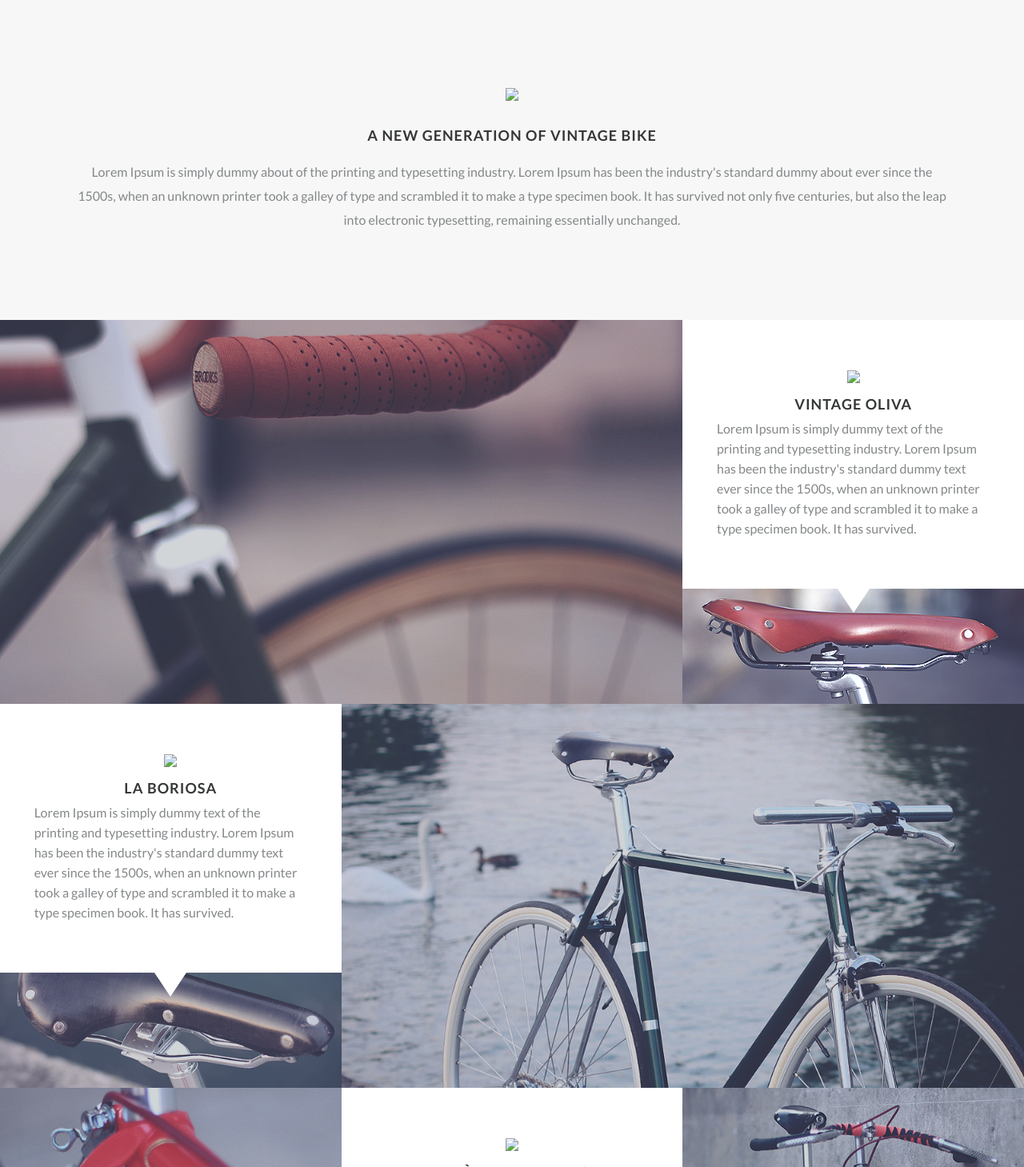
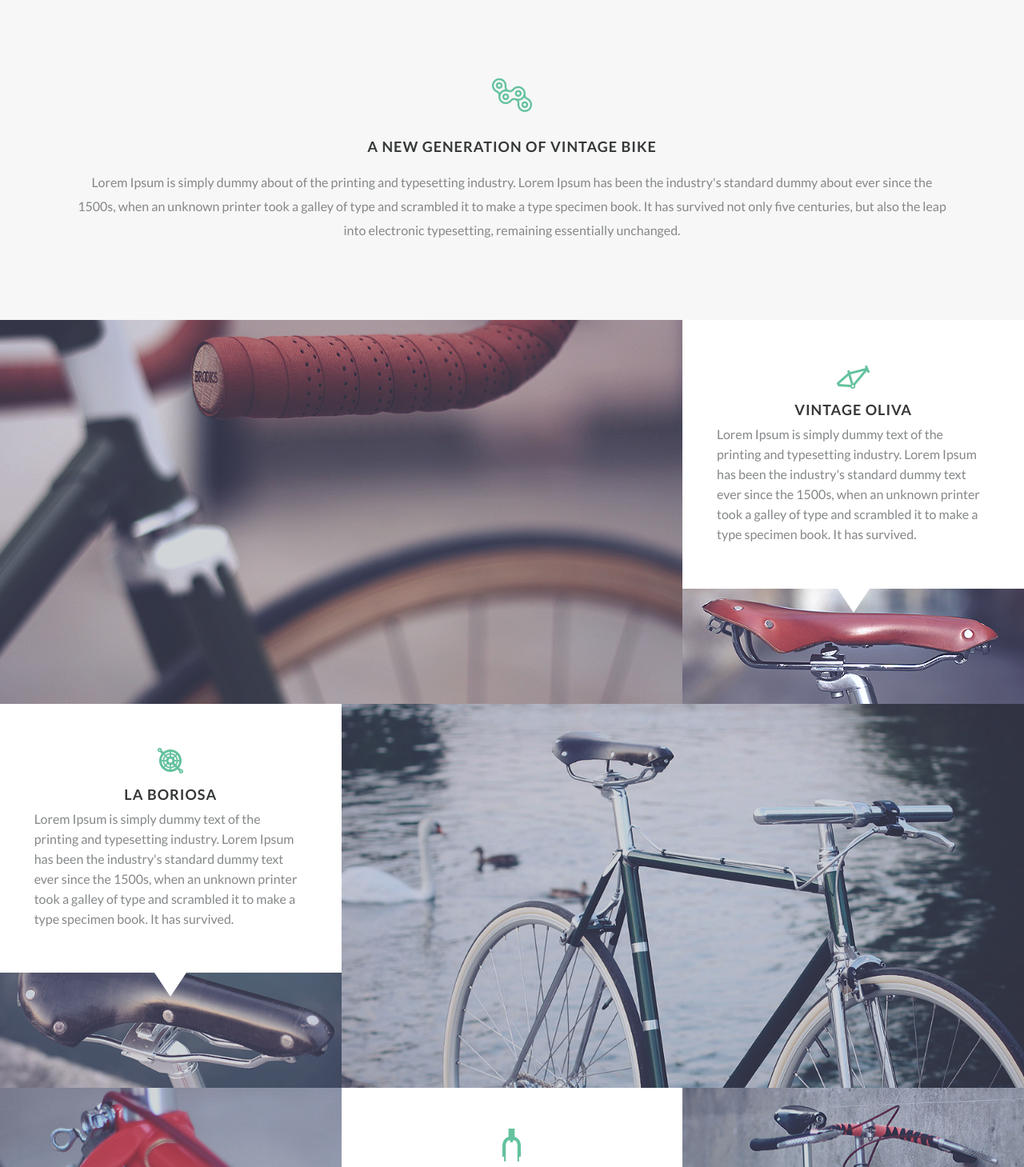
Before and after one commit to kros1s/aod_adaptive, a plain HTML site: page index.html in a window 1280 px wide. Shown: the part 800-2259 px from the top of the page at 80% size. Drawn offline with nearby package versions, Linux system fonts and the light colour scheme; files that its build step writes are made by us from their sources; the site is published under a folder, as on GitHub Pages, so addresses that start at the root find nothing; files whose address does not match are found by name.

Commit message:
deploy none

```diff
--- a/index.html
+++ b/index.html
@@ -20,7 +20,7 @@
     <!-- MAIN SECTION-->
     <main class="grid-case">
       <!-- TITLE ROW-->
-      <section class="title-row"><img src="/img/main/icon-01.png">
+      <section class="title-row"><img src="img/main/icon-01.png">
         <h1 class="__title">A NEW GENERATION OF VINTAGE BIKE</h1>
         <p class="__text">Lorem Ipsum is simply dummy about of the printing and typesetting industry. Lorem Ipsum has been the industry's standard dummy about ever since the 1500s, when an unknown printer took a galley of type and scrambled it to make a type specimen book. It has survived not only five centuries, but also the leap into electronic typesetting, remaining essentially unchanged.</p>
       </section>
@@ -28,7 +28,7 @@
       <section class="first-row"><a class="link-row" href="#"><img class="img-row" src="img/main/content-01.png"><img class="logo-row" src="img/main/logo-01.png"></a>
         <section class="about-row">
           <div class="__content">
-            <div class="_logo"><img src="/img/main/icon-02.png"></div>
+            <div class="_logo"><img src="img/main/icon-02.png"></div>
             <h1 class="_title">vintage Oliva</h1>
             <p class="_text">Lorem Ipsum is simply dummy text of the printing and typesetting industry. Lorem Ipsum has been the industry's standard dummy text ever since the 1500s, when an unknown printer took a galley of type and scrambled it to make a type specimen book. It has survived.</p>
           </div>
@@ -39,7 +39,7 @@
       <section class="second-row">
         <section class="about-row">
           <div class="__content">
-            <div class="_logo"><img src="/img/main/icon-03.png"></div>
+            <div class="_logo"><img src="img/main/icon-03.png"></div>
             <h1 class="_title">la Boriosa</h1>
             <p class="_text">Lorem Ipsum is simply dummy text of the printing and typesetting industry. Lorem Ipsum has been the industry's standard dummy text ever since the 1500s, when an unknown printer took a galley of type and scrambled it to make a type specimen book. It has survived.</p>
           </div>
@@ -50,7 +50,7 @@
       <section class="fird-row"><a class="link-row _left" href="#"><img class="img-row" src="img/main/content-05.png"><img class="logo-row" src="img/main/logo-03.png"></a>
         <section class="about-row">
           <div class="__content">
-            <div class="_logo"><img src="/img/main/icon-04.png"></div>
+            <div class="_logo"><img src="img/main/icon-04.png"></div>
             <h1 class="_title">retrò Bike - M. Hulot</h1>
             <p class="_text">Lorem Ipsum is simply dummy text of the printing and typesetting industry. Lorem Ipsum has been the industry's standard dummy text ever since the 1500s, when an unknown printer took a galley of type and scrambled it to make a type specimen book. It has survived.</p>
           </div>
```
Also changed, not shown: 2 other files.
